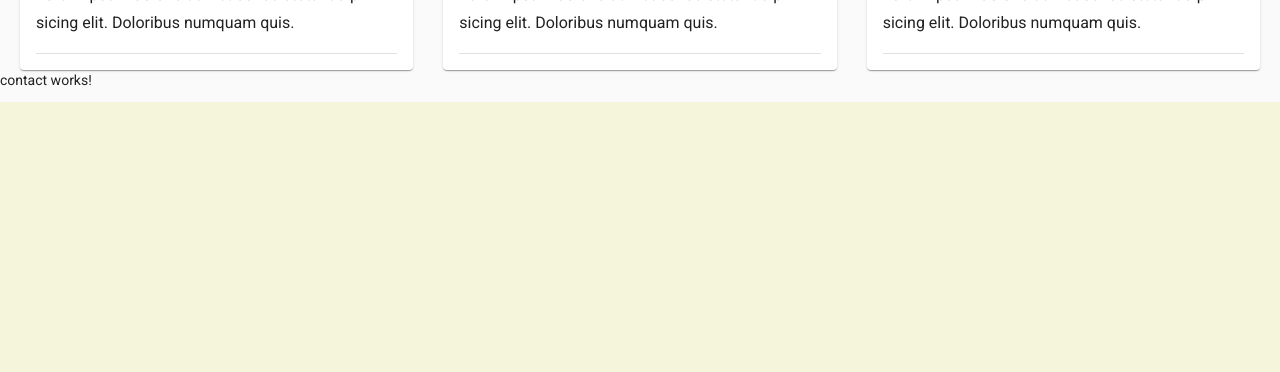
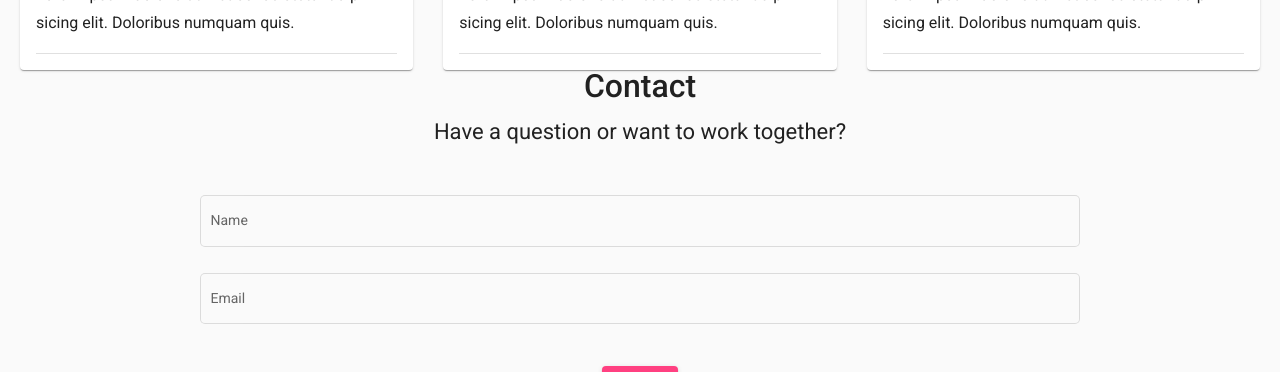
Before and after one commit to joawa10/single-page-portfolio2, an Angular app: page / in a window 1280 px wide. Shown: the part 1576-1948 px from the top of the page. Before the commit the page ends 1678 px from the top, so only its background shows below. Built offline with nearby package versions, Linux system fonts and the light colour scheme.

Commit message:
edit simple contact section

```diff
--- a/src/app/contact/contact.component.css
+++ b/src/app/contact/contact.component.css
@@ -0,0 +1,26 @@
+.contact-section{
+    text-align: center;
+  }
+
+  .contact-heading{
+    padding-bottom: 30px;
+  }
+
+  .contact-heading h2{
+    font-size: 32px;
+  }
+
+  .contact-heading h3{
+    font-size: 22px;
+  }
+
+  .contact-form {
+    display: flex;
+    flex-direction: column;
+    padding-left: 300px;
+    padding-right: 300px;
+  }
+
+  .contact-form > * {
+    width: 100%;
+  }
--- a/src/app/contact/contact.component.html
+++ b/src/app/contact/contact.component.html
@@ -1 +1,56 @@
-<p>contact works!</p>
+<section id="contact" [ngStyle.lt-md]="{'margin-top': '50px', 'margin-bottom': '50px'}">
+    <div class="container">
+        <div class="contact-section contact-heading mat-typography" fxLayout="column" fxLayoutAlign="center center">
+            <div>
+                <h2 [ngStyle.lt-md]="{'margin-bottom': '15px'}">Contact</h2>
+            </div>
+            <div>
+                <h3 [ngStyle.xs]="{'font-size': '18px'}" [ngStyle.sm]="{'font-size': '22px'}">Have a question or want to work together?</h3>
+            </div>
+        </div>
+
+
+
+        <form class="formwidth">
+            <div class="contact-form" [ngStyle.xs]="{'padding-left': '50px', 'padding-right': '50px'}"
+                [ngStyle.sm]="{'padding-left': '100px', 'padding-right': '100px'}"
+                [ngStyle.md]="{'padding-left': '150px', 'padding-right': '150px'}"
+                [ngStyle.lg]="{'padding-left': '200px', 'padding-right': '200px'}">
+
+                <mat-form-field appearance="outline" color="accent">
+                    <mat-label>Name</mat-label>
+                    <input matInput placeholder="Name">
+                    <mat-error>
+                        Name is <strong>required</strong>
+                    </mat-error>
+                </mat-form-field>
+
+                <mat-form-field appearance="outline" color="accent">
+                    <mat-label>Email</mat-label>
+                    <input matInput placeholder="Email">
+                    <mat-error>
+                        Email is <strong>required</strong>
+                    </mat-error>
+                </mat-form-field>
+
+                <!-- <mat-form-field appearance="outline" color="accent">
+                    <mat-label>Your Message </mat-label>
+                    <textarea></textarea>
+                    <mat-error>
+                        Please enter a valid email address
+                    </mat-error>
+                    <mat-error>
+                        Email is <strong>required</strong>
+                    </mat-error>
+                </mat-form-field> -->
+
+                <br>
+
+                <div fxLayout="row" fxLayoutAlign="center center">
+                    <button mat-raised-button color="accent" type="submit">Submit</button>
+                </div>
+
+            </div>
+        </form>
+    </div>
+</section>
```
